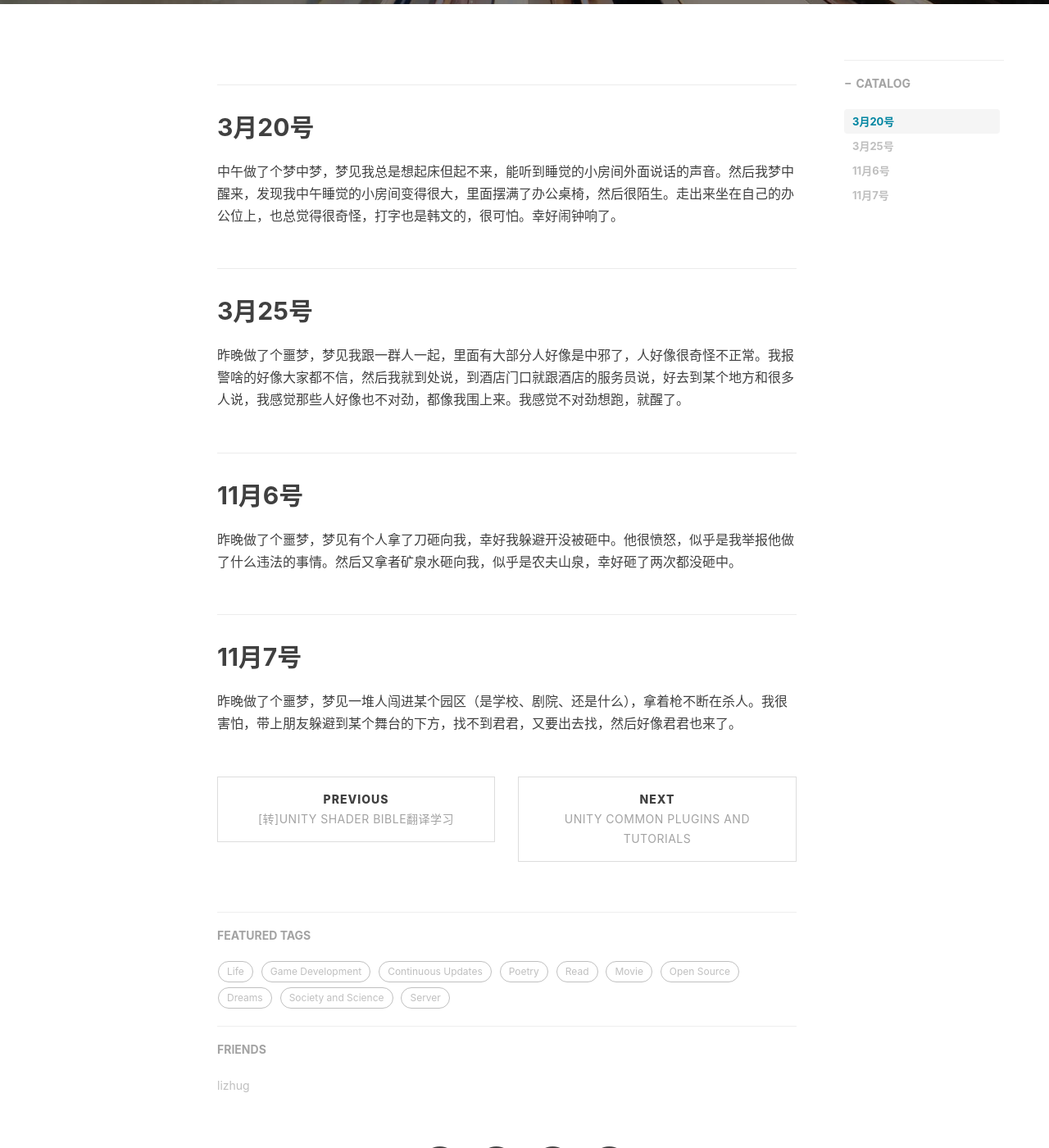
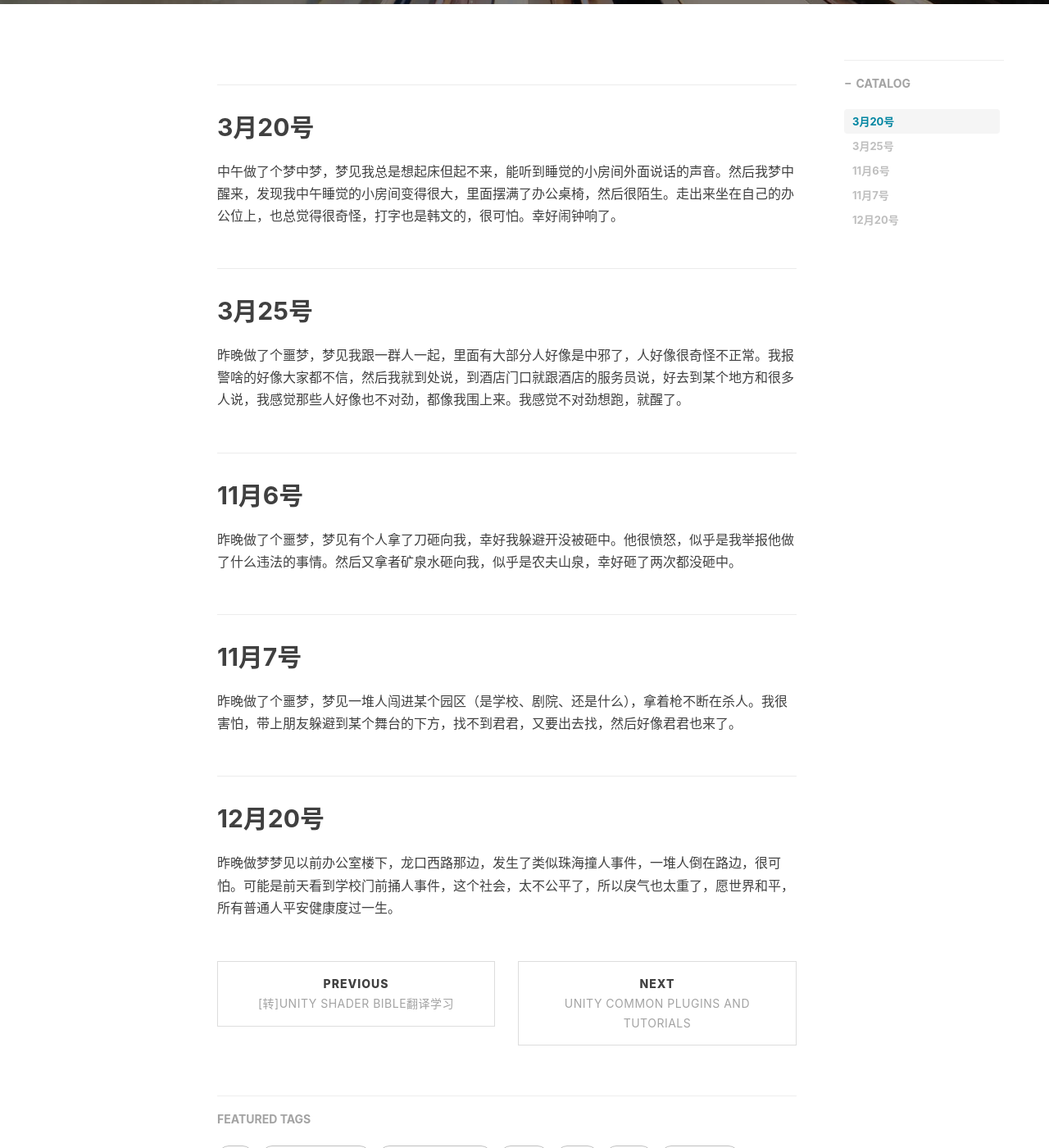
Before and after one commit to gumcstronger/gumcstronger.github.io, a Jekyll site: the page built from _posts/2024/2024-03-20-dream-something.md, in a window 1280 px wide and 1400 px high, scrolled down 518 px. Shown: the whole window at 82% size. Built offline with Jekyll 4.4.1, drawn with Linux system fonts in a browser that asks for light colours; nearby versions of some CDN libraries; comment, search, counter and statistics services are not loaded.

Commit message:
Update 2024-03-20-dream-something.md

```diff
--- a/_posts/2024/2024-03-20-dream-something.md
+++ b/_posts/2024/2024-03-20-dream-something.md
@@ -25,3 +25,7 @@ tags:
 ## 11月7号
 
 昨晚做了个噩梦，梦见一堆人闯进某个园区（是学校、剧院、还是什么），拿着枪不断在杀人。我很害怕，带上朋友躲避到某个舞台的下方，找不到君君，又要出去找，然后好像君君也来了。
+
+## 12月20号
+
+昨晚做梦梦见以前办公室楼下，龙口西路那边，发生了类似珠海撞人事件，一堆人倒在路边，很可怕。可能是前天看到学校门前捅人事件，这个社会，太不公平了，所以戾气也太重了，愿世界和平，所有普通人平安健康度过一生。
```
